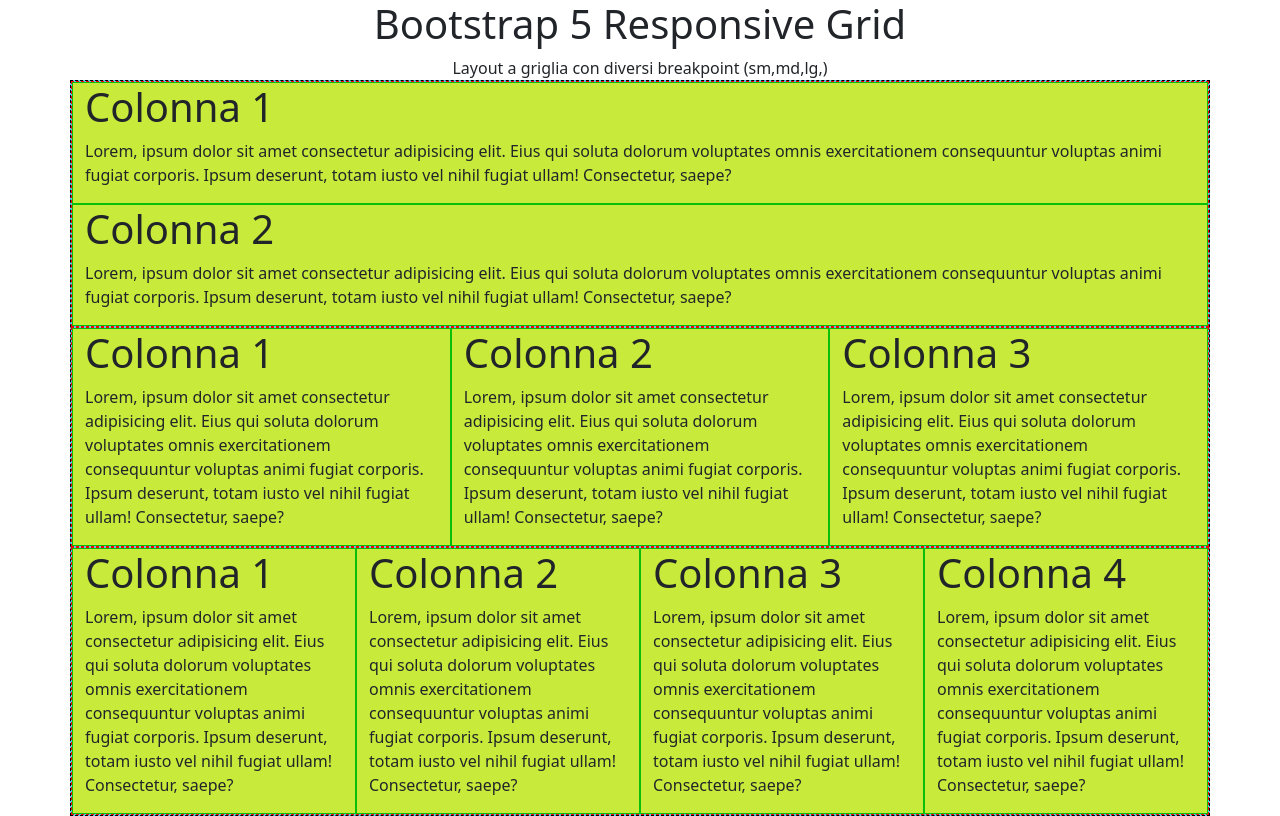
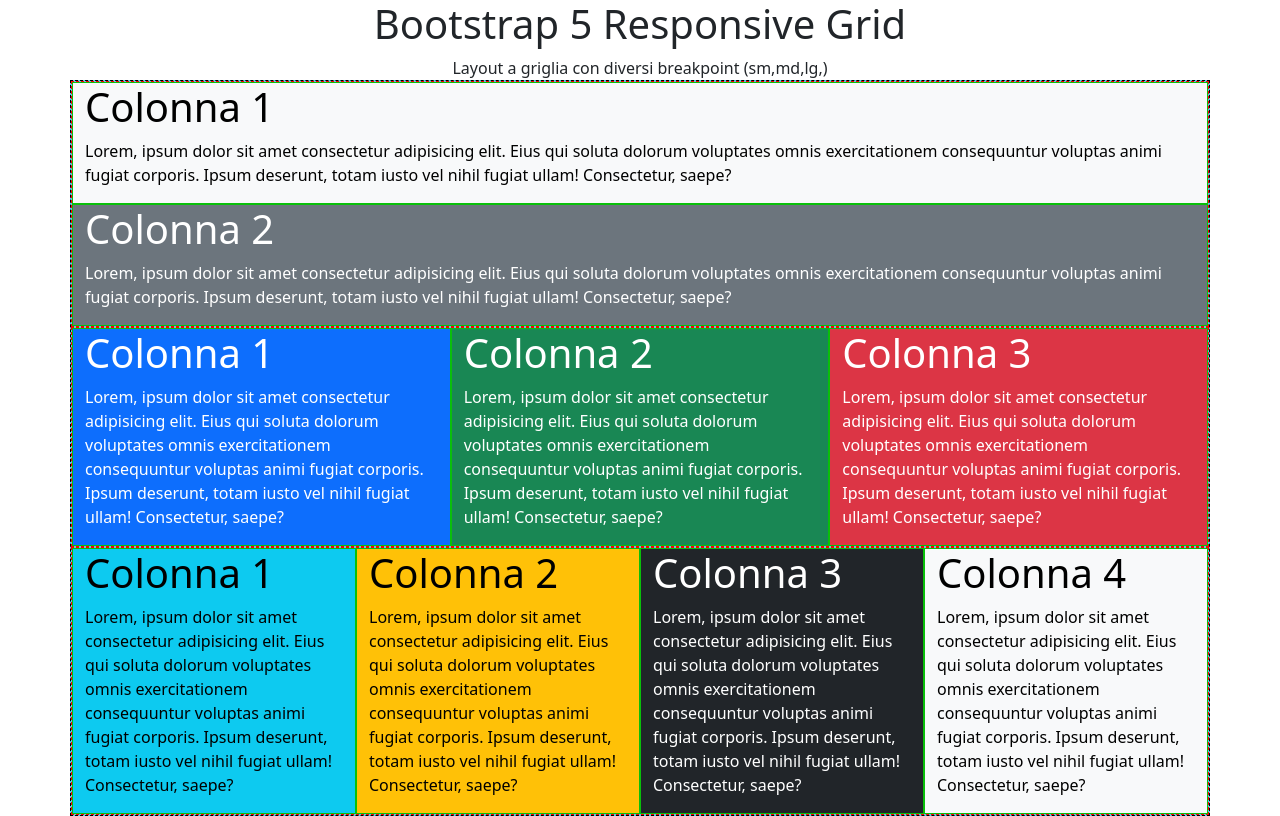
Before and after one commit to michelangelomancini4/htmlcss-bootstrap-layout, a plain HTML site: page index.html in a window 1280 px wide. Drawn offline with nearby package versions, Linux system fonts and the light colour scheme.

Commit message:
adding background colors

```diff
--- a/index.html
+++ b/index.html
@@ -16,16 +16,16 @@
 
     <div class="container">
         <!-- prima row -->
-        <div class="row">
+        <div class="row ">
             <!-- prima colonna -->
-            <div class="col-sm col-lg-12 col-md-6">
+            <div class="col-sm col-lg-12 col-md-6 text-bg-light">
                 <h1>Colonna 1</h1>
                 <p>Lorem, ipsum dolor sit amet consectetur adipisicing elit. Eius qui soluta dolorum voluptates omnis exercitationem consequuntur voluptas animi fugiat corporis. Ipsum deserunt, totam iusto vel nihil fugiat ullam! Consectetur, saepe?</p>
             </div>
 
             <!-- seconda colonna -->
 
-            <div class="col-sm col-lg-12 col-md-6">
+            <div class="col-sm col-lg-12 col-md-6 text-bg-secondary">
                 <h1>Colonna 2</h1>
                 <p>Lorem, ipsum dolor sit amet consectetur adipisicing elit. Eius qui soluta dolorum voluptates omnis exercitationem consequuntur voluptas animi fugiat corporis. Ipsum deserunt, totam iusto vel nihil fugiat ullam! Consectetur, saepe?</p>
             </div>
@@ -34,39 +34,39 @@
         <!-- seconda row -->
         <div class="row row-cols-md-3">
             <!-- prima colonna -->
-            <div class="col-6">
+            <div class="col-6 text-bg-primary">
                 <h1>Colonna 1</h1>
                 <p>Lorem, ipsum dolor sit amet consectetur adipisicing elit. Eius qui soluta dolorum voluptates omnis exercitationem consequuntur voluptas animi fugiat corporis. Ipsum deserunt, totam iusto vel nihil fugiat ullam! Consectetur, saepe?</p>
             </div>
             <!-- seconda colonna -->
-            <div class="col-6">
+            <div class="col-6 text-bg-success">
                 <h1>Colonna 2</h1>
                 <p>Lorem, ipsum dolor sit amet consectetur adipisicing elit. Eius qui soluta dolorum voluptates omnis exercitationem consequuntur voluptas animi fugiat corporis. Ipsum deserunt, totam iusto vel nihil fugiat ullam! Consectetur, saepe?</p>
             </div>
             <!-- terza colonna -->
-            <div class="col-12">
+            <div class="col-12 text-bg-danger">
                 <h1>Colonna 3</h1>
                 <p>Lorem, ipsum dolor sit amet consectetur adipisicing elit. Eius qui soluta dolorum voluptates omnis exercitationem consequuntur voluptas animi fugiat corporis. Ipsum deserunt, totam iusto vel nihil fugiat ullam! Consectetur, saepe?</p>
             </div>
         </div>
             <!-- terza row -->
              <div class="row row-cols-2 row-cols-md-4">
-                <div class="col">
+                <div class="col text-bg-info">
                     <h1>Colonna 1</h1>
                     <p>Lorem, ipsum dolor sit amet consectetur adipisicing elit. Eius qui soluta dolorum voluptates omnis exercitationem consequuntur voluptas animi fugiat corporis. Ipsum deserunt, totam iusto vel nihil fugiat ullam! Consectetur, saepe?</p>
                 </div>
                 <!-- seconda colonna -->
-                <div class="col">
+                <div class="col text-bg-warning">
                     <h1>Colonna 2</h1>
                     <p>Lorem, ipsum dolor sit amet consectetur adipisicing elit. Eius qui soluta dolorum voluptates omnis exercitationem consequuntur voluptas animi fugiat corporis. Ipsum deserunt, totam iusto vel nihil fugiat ullam! Consectetur, saepe?</p>
                 </div>
                 <!-- terza colonna -->
-                <div class="col">
+                <div class="col text-bg-dark">
                     <h1>Colonna 3</h1>
                     <p>Lorem, ipsum dolor sit amet consectetur adipisicing elit. Eius qui soluta dolorum voluptates omnis exercitationem consequuntur voluptas animi fugiat corporis. Ipsum deserunt, totam iusto vel nihil fugiat ullam! Consectetur, saepe?</p>
                 </div>
                 <!-- quarta colonna -->
-                <div class="col">
+                <div class="col text-bg-light">
                     <h1>Colonna 4</h1>
                     <p>Lorem, ipsum dolor sit amet consectetur adipisicing elit. Eius qui soluta dolorum voluptates omnis exercitationem consequuntur voluptas animi fugiat corporis. Ipsum deserunt, totam iusto vel nihil fugiat ullam! Consectetur, saepe?</p>
                 </div>
```
